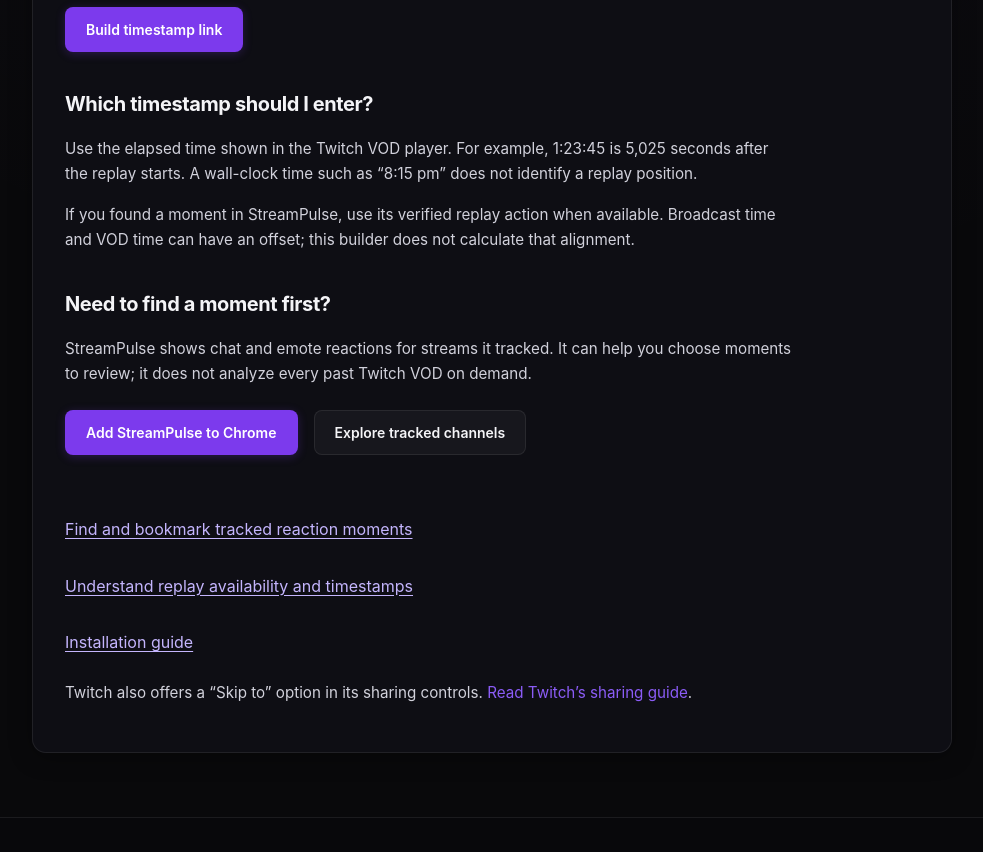
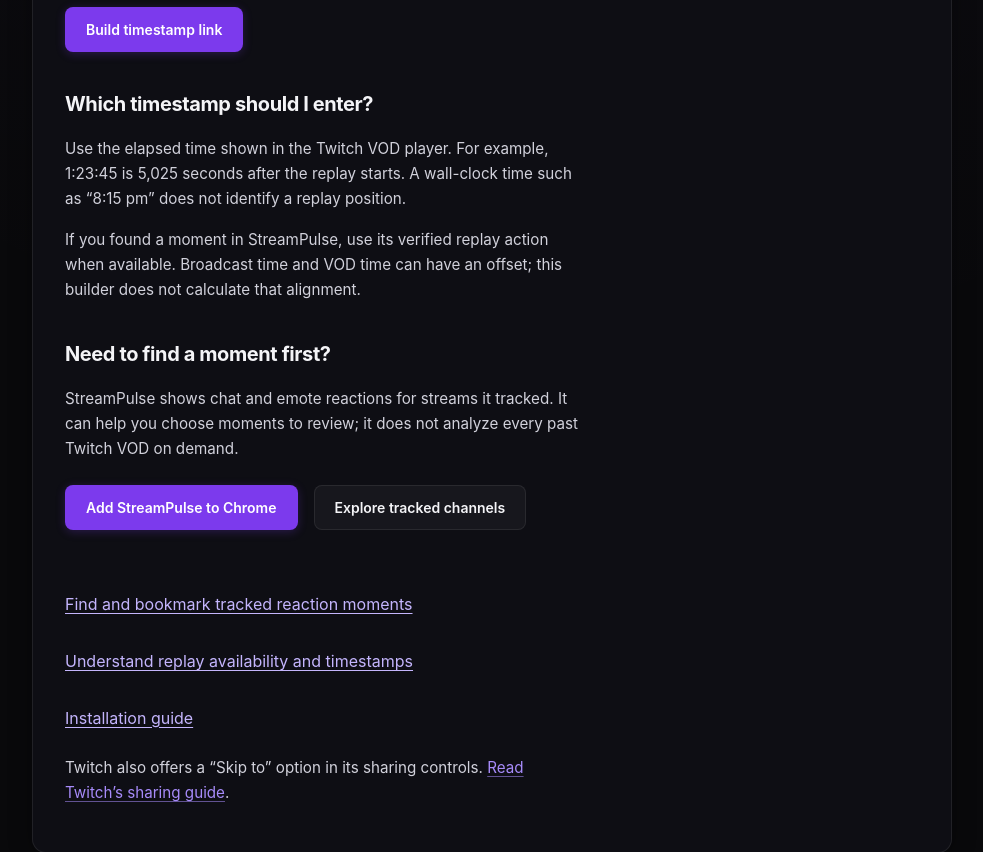
Before and after one commit to Aron-Chu/streamclone-pulse, a React (Vite) app in the folder streampulse-web/: page /tools/twitch-vod-timestamp-link in a window 1280 px wide. Shown: the part 760-1612 px from the top of the page, without its empty margins (112-1095 px from the left). Built offline with nearby package versions, Linux system fonts and the light colour scheme; no server answers.

Commit message:
fix(site): underline links inside running text

```diff
--- a/streampulse-web/src/routes/public/Status.tsx
+++ b/streampulse-web/src/routes/public/Status.tsx
@@ -106,7 +106,7 @@ export default function Status() {
 
   return <PublicLayout><section className="panel" data-testid="status-page">
     <header className="mb-6 border-b border-white/[0.08] pb-6"><div className="flex flex-wrap items-center justify-between gap-4">
-      <div><h1 className="text-3xl font-black tracking-tight text-white lg:text-4xl">System Status</h1><p className="mt-1 text-sm text-zinc-400">Public service health. Open the <Link to="/analytics" className="text-violet-400 hover:underline">Hub</Link> for coverage detail.</p></div>
+      <div><h1 className="text-3xl font-black tracking-tight text-white lg:text-4xl">System Status</h1><p className="mt-1 text-sm text-zinc-400">Public service health. Open the <Link to="/analytics" className="public-inline-link">Hub</Link> for coverage detail.</p></div>
       <div data-testid="status-overall" className={`inline-flex items-center gap-2.5 rounded-full border px-4 py-2 text-sm font-bold ${overall === 'operational' ? 'border-emerald-500/30 bg-emerald-500/10 text-emerald-300' : overall === 'unknown' || quietOnly ? 'border-white/15 bg-white/5 text-zinc-300' : 'border-amber-500/30 bg-amber-500/10 text-amber-300'}`}>
         <span>{loading ? 'Checking systems…' : quietOnly ? QUIET_ONLY_LINE : stateLabel(overall)}</span>
       </div>
--- a/streampulse-web/src/ui/global.css
+++ b/streampulse-web/src/ui/global.css
@@ -68,6 +68,21 @@ a {
 a:hover {
   color: #a78bfa;
   text-decoration: none;
+}
+
+/* Links in running text: colour alone is not enough (WCAG 1.4.1). */
+.public-document :is(p:not(.public-document__back), li) a:not(.btn, .sc-btn),
+a.public-inline-link {
+  color: #a78bfa;
+  text-decoration: underline;
+  text-decoration-thickness: 1px;
+  text-decoration-color: rgba(167, 139, 250, 0.55);
+  text-underline-offset: 0.2em;
+}
+
+.public-document :is(p:not(.public-document__back), li) a:not(.btn, .sc-btn):hover,
+a.public-inline-link:hover {
+  text-decoration-color: currentColor;
 }
 
 button,
@@ -324,7 +339,7 @@ select {
 
 .public-document p,
 .public-document li {
-  max-width: 76ch;
+  max-width: 34em;
   color: #d1d1db;
   font-size: 0.95rem;
 }
```
